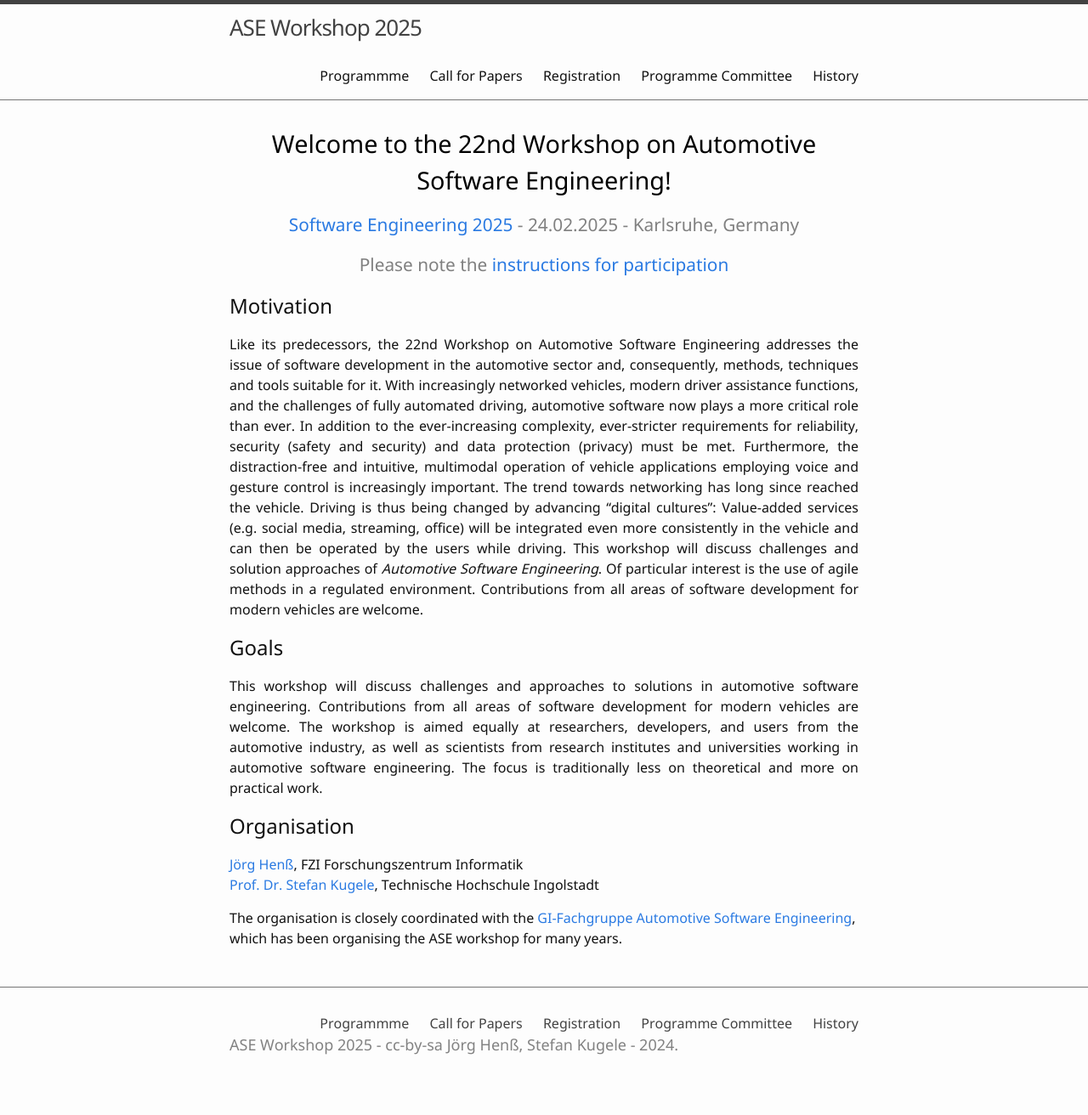
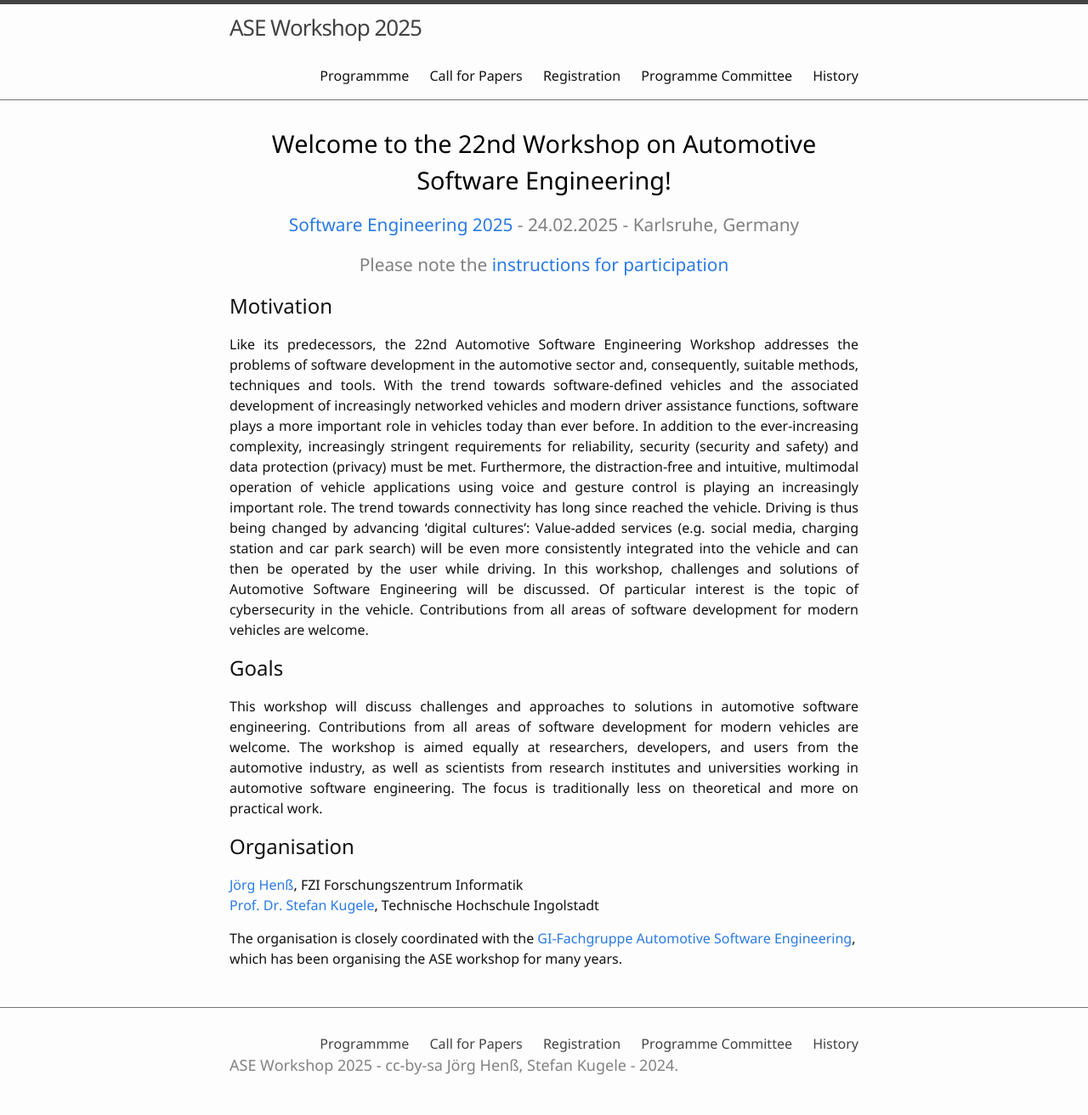
Before and after one commit to ASE-Workshop/2025, a Jekyll site: the page built from index.md, in a window 1280 px wide. Shown: the whole page at 85% size. Built offline with Jekyll 4.4.1, drawn with Linux system fonts in a browser that asks for light colours; before the commit the page ends 1288 px from its top, so only the background shows below that.

Commit message:
Update index.md

```diff
--- a/index.md
+++ b/index.md
@@ -12,7 +12,8 @@ Please note the [instructions for participation](https://se2025.sdq.kastel.kit.e
 {: style="color:gray; font-size: 130%; text-align: center;"}
 
 ## Motivation
-Like its predecessors, the 22nd Workshop on Automotive Software Engineering addresses the issue of software development in the automotive sector and, consequently, methods, techniques and tools suitable for it. With increasingly networked vehicles, modern driver assistance functions, and the challenges of fully automated driving, automotive software now plays a more critical role than ever. In addition to the ever-increasing complexity, ever-stricter requirements for reliability, security (safety and security) and data protection (privacy) must be met. Furthermore, the distraction-free and intuitive, multimodal operation of vehicle applications employing voice and gesture control is increasingly important. The trend towards networking has long since reached the vehicle. Driving is thus being changed by advancing "digital cultures": Value-added services (e.g. social media, streaming, office) will be integrated even more consistently in the vehicle and can then be operated by the users while driving. This workshop will discuss challenges and solution approaches of _Automotive Software Engineering_. Of particular interest is the use of agile methods in a regulated environment. Contributions from all areas of software development for modern vehicles are welcome.
+Like its predecessors, the 22nd Automotive Software Engineering Workshop addresses the problems of software development in the automotive sector and, consequently, suitable methods, techniques and tools. With the trend towards software-defined vehicles and the associated development of increasingly networked vehicles and modern driver assistance functions, software plays a more important role in vehicles today than ever before. In addition to the ever-increasing complexity, increasingly stringent requirements for reliability, security (security and safety) and data protection (privacy) must be met. Furthermore, the distraction-free and intuitive, multimodal operation of vehicle applications using voice and gesture control is playing an increasingly important role. The trend towards connectivity has long since reached the vehicle. Driving is thus being changed by advancing ‘digital cultures’: Value-added services (e.g. social media, charging station and car park search) will be even more consistently integrated into the vehicle and can then be operated by the user while driving. In this workshop, challenges and solutions of Automotive Software Engineering will be discussed. Of particular interest is the topic of cybersecurity in the vehicle.
+Contributions from all areas of software development for modern vehicles are welcome.
 {: style="text-align: justify"}
 
 ## Goals
```
